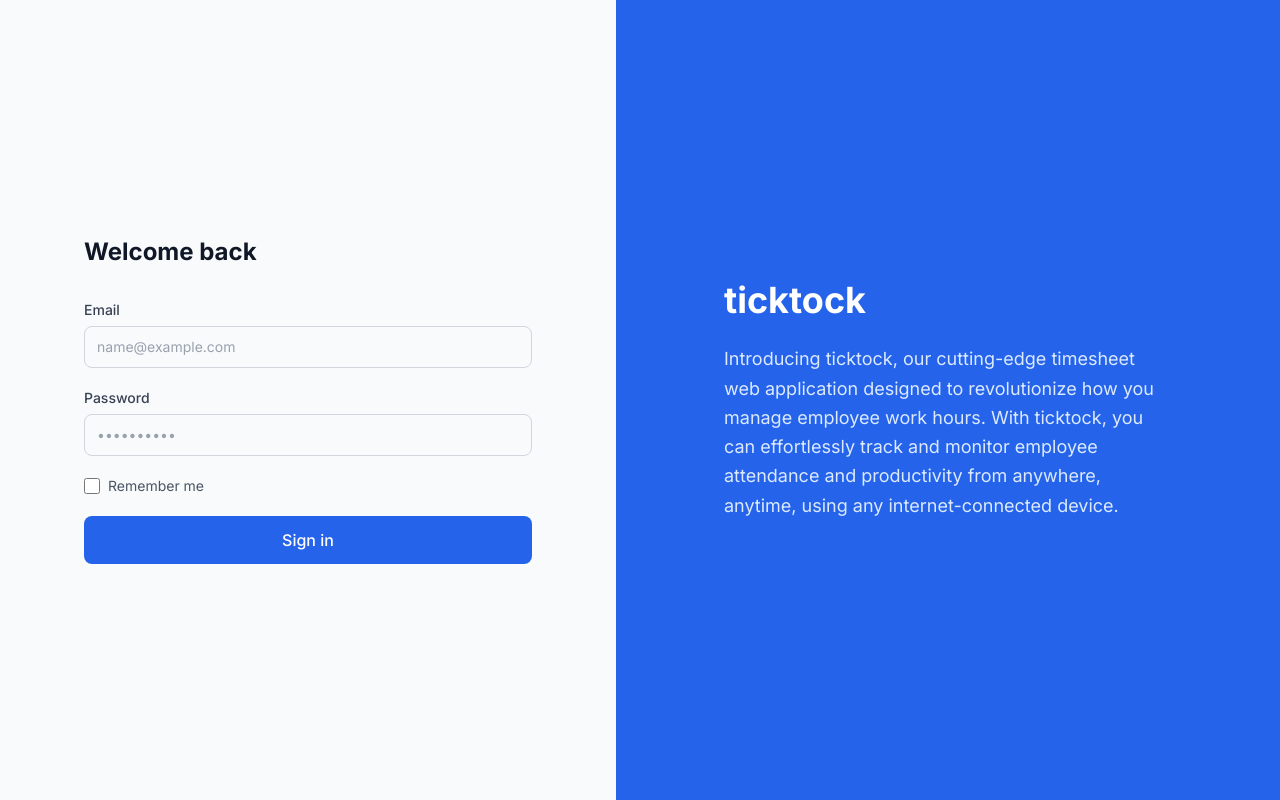
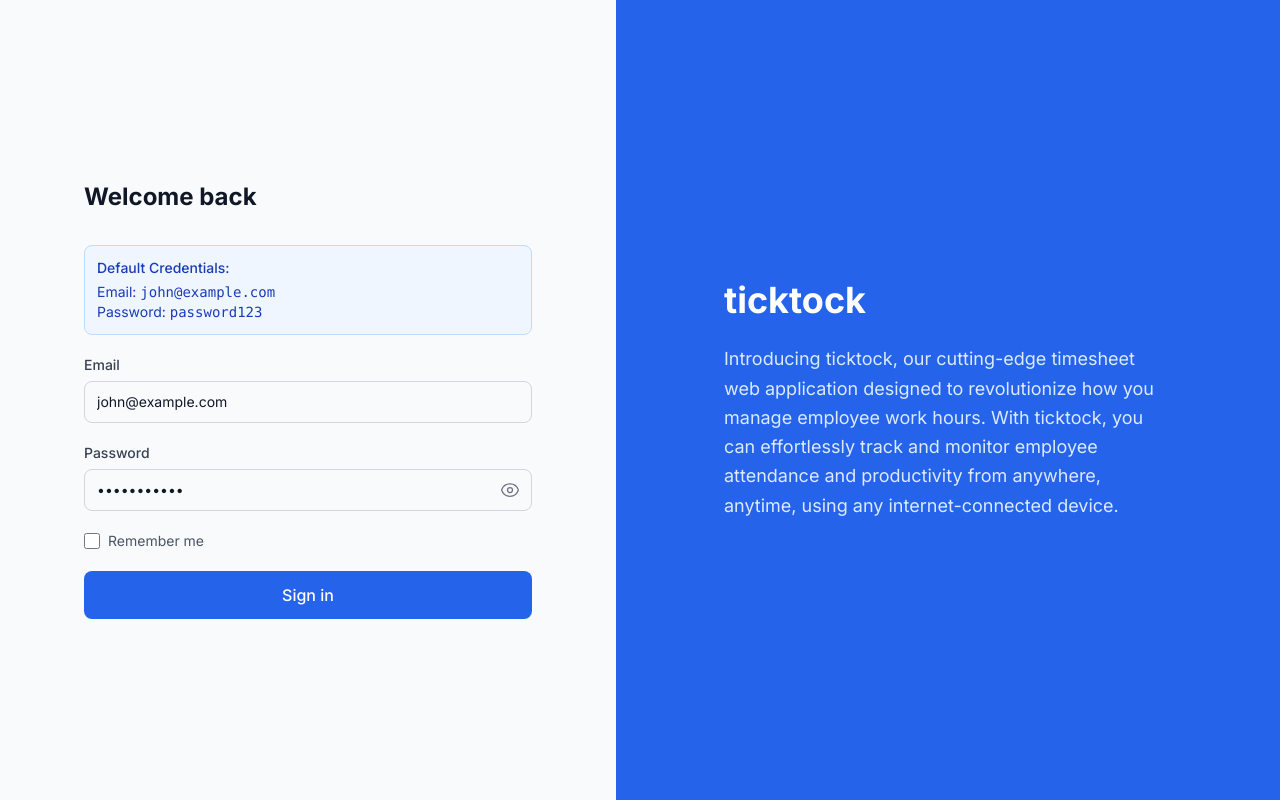
Before and after one commit to vivekssss/ticktock, a Next.js app: page /login in a window 1280 px wide. Built offline with nearby package versions, Linux system fonts and the light colour scheme; no server answers.

Commit message:
feat: Implement user authentication using NextAuth.js, a login form, and a reusable input component.

```diff
--- a/src/components/auth/LoginForm.tsx
+++ b/src/components/auth/LoginForm.tsx
@@ -5,11 +5,13 @@ import { signIn } from "next-auth/react";
 import { useRouter } from "next/navigation";
 import Input from "@/components/ui/Input";
 import Button from "@/components/ui/Button";
+import { EyeIcon, EyeSlashIcon } from "@heroicons/react/24/outline";
 
 export default function LoginForm() {
     const router = useRouter();
-    const [email, setEmail] = useState("");
-    const [password, setPassword] = useState("");
+    const [email, setEmail] = useState("john@example.com");
+    const [password, setPassword] = useState("password123");
+    const [showPassword, setShowPassword] = useState(false);
     const [rememberMe, setRememberMe] = useState(false);
     const [error, setError] = useState("");
     const [isLoading, setIsLoading] = useState(false);
@@ -77,6 +79,12 @@ export default function LoginForm() {
                 </div>
             )}
 
+            <div className="p-3 bg-blue-50 border border-blue-200 rounded-lg text-sm text-blue-800">
+                <p className="font-medium mb-1">Default Credentials:</p>
+                <p>Email: <span className="font-mono">john@example.com</span></p>
+                <p>Password: <span className="font-mono">password123</span></p>
+            </div>
+
             <Input
                 id="email"
                 label="Email"
@@ -91,12 +99,25 @@ export default function LoginForm() {
             <Input
                 id="password"
                 label="Password"
-                type="password"
+                type={showPassword ? "text" : "password"}
                 placeholder="••••••••••"
                 value={password}
                 onChange={(e) => setPassword(e.target.value)}
                 error={passwordError}
                 autoComplete="current-password"
+                suffix={
+                    <button
+                        type="button"
+                        onClick={() => setShowPassword(!showPassword)}
+                        className="text-gray-500 hover:text-gray-700 focus:outline-none"
+                    >
+                        {showPassword ? (
+                            <EyeSlashIcon className="h-5 w-5" />
+                        ) : (
+                            <EyeIcon className="h-5 w-5" />
+                        )}
+                    </button>
+                }
             />
 
             <label className="flex items-center gap-2 cursor-pointer">
--- a/src/components/layout/Footer.tsx
+++ b/src/components/layout/Footer.tsx
@@ -3,7 +3,7 @@ export default function Footer() {
         <footer className="border-t border-gray-200 bg-white mt-auto">
             <div className="max-w-7xl mx-auto px-4 sm:px-6 lg:px-8 py-4">
                 <p className="text-center text-sm text-gray-500">
-                    &copy; 2024 tentwenty. All rights reserved.
+                    &copy; 2026 tentwenty. All rights reserved.
                 </p>
             </div>
         </footer>
--- a/src/components/ui/Input.tsx
+++ b/src/components/ui/Input.tsx
@@ -6,10 +6,11 @@ import { InputHTMLAttributes, forwardRef } from "react";
 interface InputProps extends InputHTMLAttributes<HTMLInputElement> {
     label?: string;
     error?: string;
+    suffix?: React.ReactNode;
 }
 
 const Input = forwardRef<HTMLInputElement, InputProps>(
-    ({ className, label, error, id, ...props }, ref) => {
+    ({ className, label, error, id, suffix, ...props }, ref) => {
         return (
             <div className="w-full">
                 {label && (
@@ -20,6 +21,7 @@ const Input = forwardRef<HTMLInputElement, InputProps>(
                         {label}
                     </label>
                 )}
+                <div className="relative">
                     <input
                         ref={ref}
                         id={id}
@@ -30,10 +32,17 @@ const Input = forwardRef<HTMLInputElement, InputProps>(
                             error
                                 ? "border-red-300 focus:ring-red-500"
                                 : "border-gray-300 hover:border-gray-400",
+                            !!suffix && "pr-10",
                             className
                         )}
                         {...props}
                     />
+                    {suffix && (
+                        <div className="absolute inset-y-0 right-0 flex items-center pr-3">
+                            {suffix}
+                        </div>
+                    )}
+                </div>
                 {error && <p className="mt-1 text-xs text-red-600">{error}</p>}
             </div>
         );
--- a/src/lib/auth.ts
+++ b/src/lib/auth.ts
@@ -3,6 +3,7 @@ import CredentialsProvider from "next-auth/providers/credentials";
 import clientPromise from "@/lib/mongodb";
 
 export const authOptions: NextAuthOptions = {
+
     providers: [
         CredentialsProvider({
             name: "Credentials",
```
Lines whose indentation alone changed are shown as unchanged.
